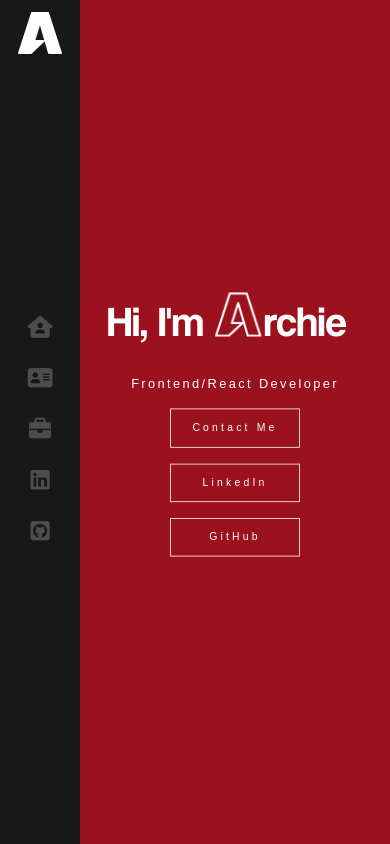
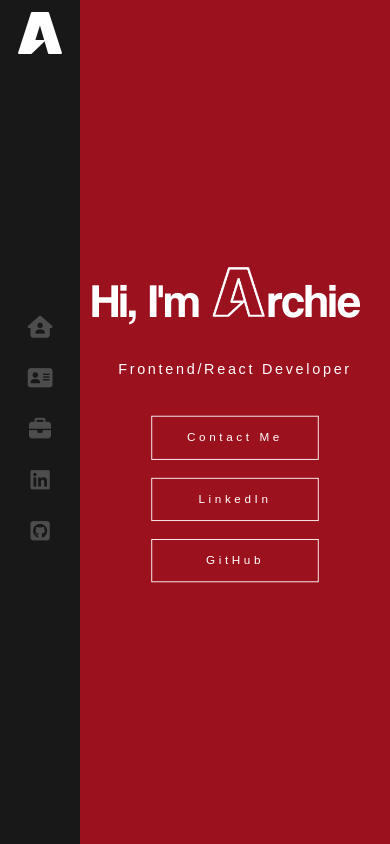
Before and after one commit to ag2332/Portfolio, a React (Create React App) app: page / in a window 390 px wide. Shown: the top 844 px of the page. Built offline with nearby package versions, Linux system fonts and the light colour scheme.

Commit message:
text-alignment for mobile

```diff
--- a/src/App.scss
+++ b/src/App.scss
@@ -101,30 +101,6 @@ $sidebar-width: 80px;
     position: relative;
     margin-bottom: 40px;
     left: -10px;
-
-    &:before {
-      content: '<h1>';
-      font-family: 'La Belle Aurore', cursive;
-      color: #000080;
-      font-size: 18px;
-      position: absolute;
-      margin-top: -10px;
-      left: -10px;
-      opacity: 0.6;
-      line-height: 18px;
-    }
-
-    &:after {
-      content: '<h1/>';
-      font-family: 'La Belle Aurore', cursive;
-      color: #000080;
-      font-size: 18px;
-      line-height: 18px;
-      left: -30px;
-      bottom: -20px;
-      margin-left: 20px;
-      opacity: 0.6;
-    }
   }
 
   p {
@@ -134,6 +110,7 @@ $sidebar-width: 80px;
     font-weight: 300;
     max-width: fit-content;
     animation: pulse 1s;
+    margin-bottom: 40px;
     &:nth-of-type(1) {
       animation-delay: 1.1s;
     }
@@ -213,30 +190,6 @@ h1 {
   font-family: 'Coolvetica';
   font-weight: 400;
 
-  &:before {
-    content: '<h1>';
-    font-family: 'La Belle Aurore', cursive;
-    color: #fff;
-    font-size: 65px;
-    position: absolute;
-    margin-top: -40px;
-    left: -15px;
-    opacity: 0.6;
-  }
-
-  &:after {
-    content: '<h1/>';
-    font-family: 'La Belle Aurore', cursive;
-    color: #000080;
-    font-size: 65px;
-    position: absolute;
-    margin-top: 18px;
-    margin-left: 20px;
-    animation: fadeIn 1s 1.7s backwards;
-    opacity: 0.6;
-    text-align: inherit;
-  }
-
   img {
     margin-left: 20px;
     opacity: 1;
@@ -251,6 +204,7 @@ h2 {
   color: #fff;
   font-weight: 300;
   margin-top: 20px;
+  margin-bottom: 40px;
   font-weight: 400;
   font-size: 16px;
   font-family: sans-serif;
@@ -265,15 +219,12 @@ h2 {
   letter-spacing: 4px;
   font-family: sans-serif;
   text-decoration: none;
-  padding: 14px 18px;
+  padding: 14px 30px;
   border: 1px solid #fff;
   margin-top: 15px;
-  float: left;
   animation: fadeInAnimation 1s 1.8s backwards;
-  white-space: nowrap;
   margin-right: 20px;
-  width: 100px;
-  text-align: center;
+  width: 124px;
 
   &:hover {
     background: #fff;
@@ -282,9 +233,7 @@ h2 {
 }
 
 @media screen and (max-width: 1200px) {
-  .tags,
-  h1::before,
-  h1::after {
+  .tags {
     display: none;
     opacity: 0;
   }
@@ -329,7 +278,7 @@ h2 {
     grid-template-columns: 1fr;
   }
 
-  .home-text, .about-header-text {
+  .home-header-text, .about-header-text {
     grid-column: span;
     width: 100%;
     justify-content: center;
@@ -338,8 +287,11 @@ h2 {
     position: absolute;
   }
 
-  .home-text {
-    transform: scale(0.8);
+  .home-header-text,
+  .about-header-text,
+  .portfolio-header-text {
+
+    transform: scale(0.9);
   }
 
 }
@@ -516,17 +468,6 @@ h2 {
     margin-bottom: 40px;
     left: -10px;
   }
-
-  h2 {
-    color: #fff;
-    font-weight: 300;
-    margin-top: 20px;
-    font-weight: 400;
-    font-size: 16px;
-    font-family: sans-serif;
-    letter-spacing: 3px;
-    animation: fadeIn 1s 1.8s backwards;
-  }
   .img-container {
     grid-column: 2;
     align-items: center;
@@ -539,10 +480,6 @@ h2 {
     margin: 0 auto;
     cursor: pointer;
   }
-}
-
-.portfolio-header-text {
-  width: 30vw;
 }
 
 .list-container {
@@ -558,10 +495,10 @@ h2 {
   width: 100%;
 }
 
-/* About Section */
-.about-header-text,
-.home-header-text {
-  width: 35vw;
+/* About Section */.about-header-text,
+.home-header-text, .portfolio-header-text {
+  align-content: center;
+  text-align: center;
 }
 
 /* Sidebar media queries */
--- a/src/components/Home.js
+++ b/src/components/Home.js
@@ -7,7 +7,7 @@ import Buttons from './atoms/Buttons'
 const Home = () => {
   return (
     <Grid2 className="container portfolio-page">
-      <div className="home-text">
+      <div className="home-header-text">
         <h1>
           <span>Hi, I'm</span>
           <img className="title-logo" src={LogoALarge} alt="titleA" />
```
